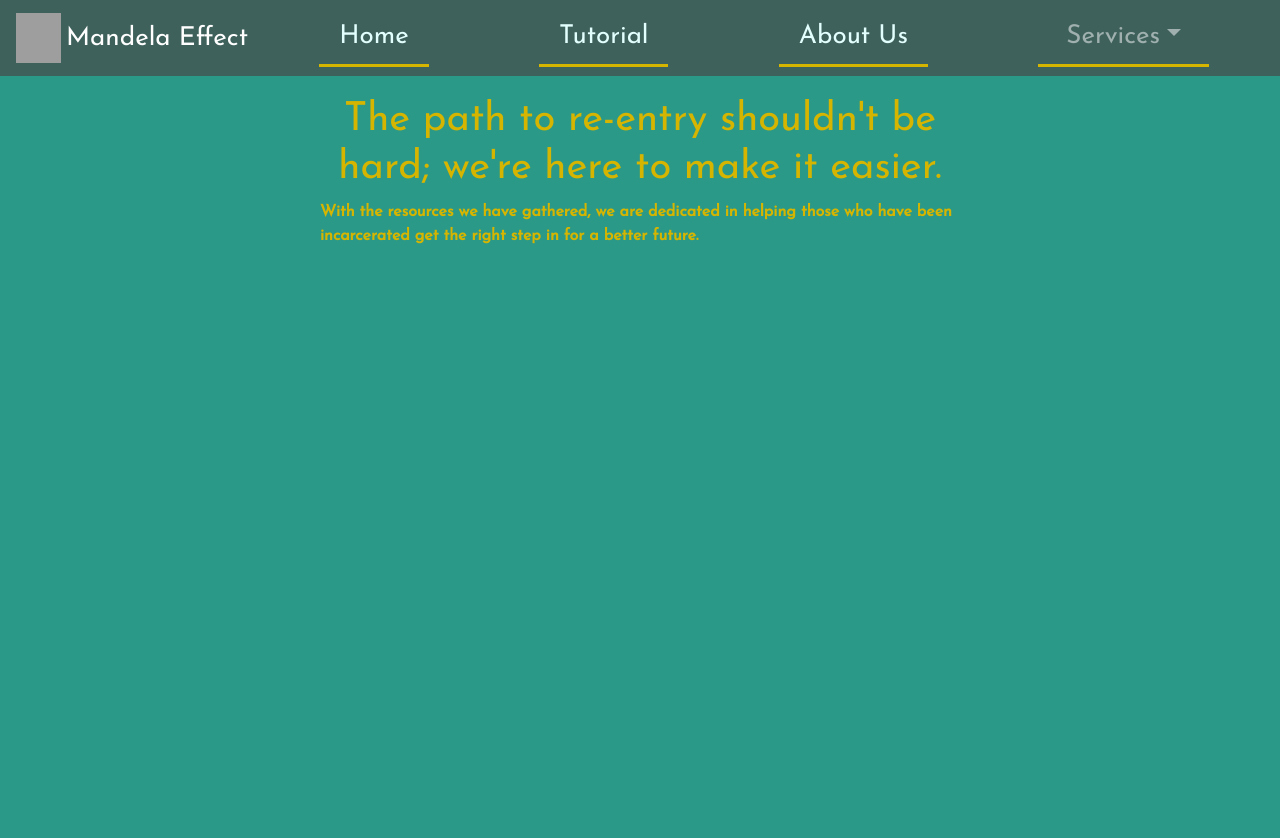
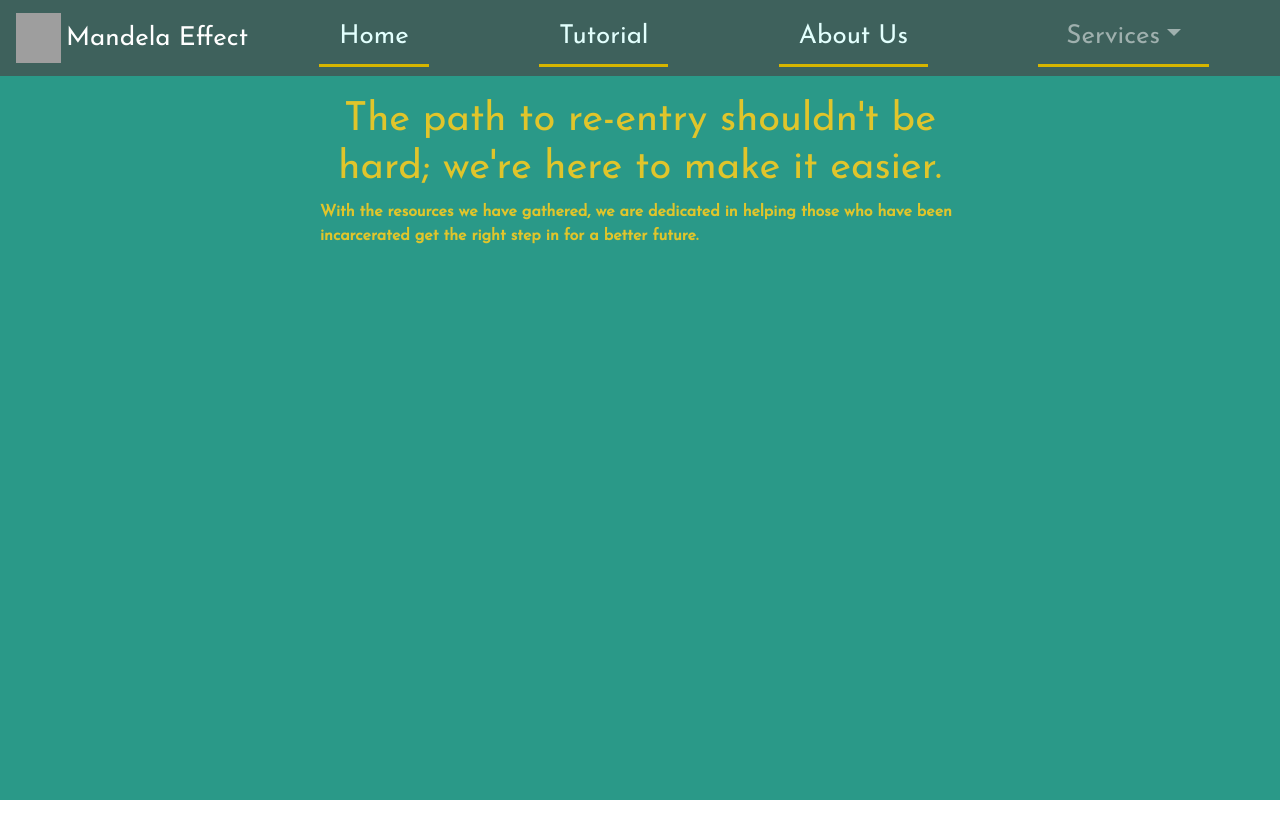
Before and after one commit to yodasodabob/indycivichack2019, a React (Create React App) app: page /#/ in a window 1280 px wide. Shown: the top 838 px of the page. After the commit the page ends 800 px from the top, so only its background shows below. Built offline with nearby package versions, Linux system fonts and the light colour scheme; no server answers; grey boxes are pictures that could not be loaded; what google-maps-react would draw is missing.

Commit message:
Fix weird white space

```diff
--- a/src/App.css
+++ b/src/App.css
@@ -3,11 +3,14 @@
 .App {
   text-align: center;
   min-height: 300px;
-  height: 100%;
-  max-height: 900px;
+  height: 100vh;
+  max-height: 900vh;
   max-width: 100vw;
   background-color: #2A9988;
   font-family: 'Josefin Sans', sans-serif;
+}
+body{
+  min-height: 100%;
 }
 
 .App-link {
@@ -21,45 +24,46 @@
   font-family: 'Josefin Sans', sans-serif;
 }
 .SwitchDiv{
-  min-height: 100%;
-  height: 100vh;
+  max-height: 100%;
   max-width: 100vw;
+  background-color: #2A9988;
 }
 .AboutSwitchWrapper{
   min-height: 100%;
-  height: 100vh;
+  /* height: 100vh; */
 }
 
 .HomeSwitchWrapper{
   min-height: 100%;
-  height: 90vh;
+  /* height: 90vh; */
   max-width: 100vw;
 }
 
 .MapSwitchWrapper{
   min-height: 100%;
-  height: 100vh;
+  /* height: 100vh; */
 }
 
 .TutorialSwitchWrapper{
   min-height: 100%;
-  height: 100vh;
+  /* height: 100vh; */
 }
 
 .LegalSwitchWrapper{
   min-height: 100%;
-  height: 100vh;
+  /* height: 100vh; */
 }
 
 .OrganizationsSwitchWrapper{
   min-height: 100%;
-  height: 100vh;
+  /* height: 100vh; */
 }
 
 .ServicesSwitchWrapper{
   min-height: 100%;
-  height: 100vh;
+  /* height: 100vh; */
 }
+
 /* @keyframes fadein {
   from {opacity: 0;}
   to {opacity: 1;}
--- a/src/HomePage.css
+++ b/src/HomePage.css
@@ -4,8 +4,8 @@
 .homeBody {
     font-family: 'Josefin Sans', sans-serif;
     font-weight: bold;
-    color: #d6b500;
-    height: 100vh;
+    color: #e0c52b;
+    height: 100%;
     background-color: #2A9988;
     width: 50%;
 }
--- a/src/LegalResourcePage.css
+++ b/src/LegalResourcePage.css
@@ -1,2 +1,8 @@
 h3 {text-align: left;}
-p {text-align: left;}
+p {text-align: left;
+    background-color: #2A9988;
+    margin: 0px;}
+
+.LegalResourceBody{
+    background-color: #2A9988;
+}
```
